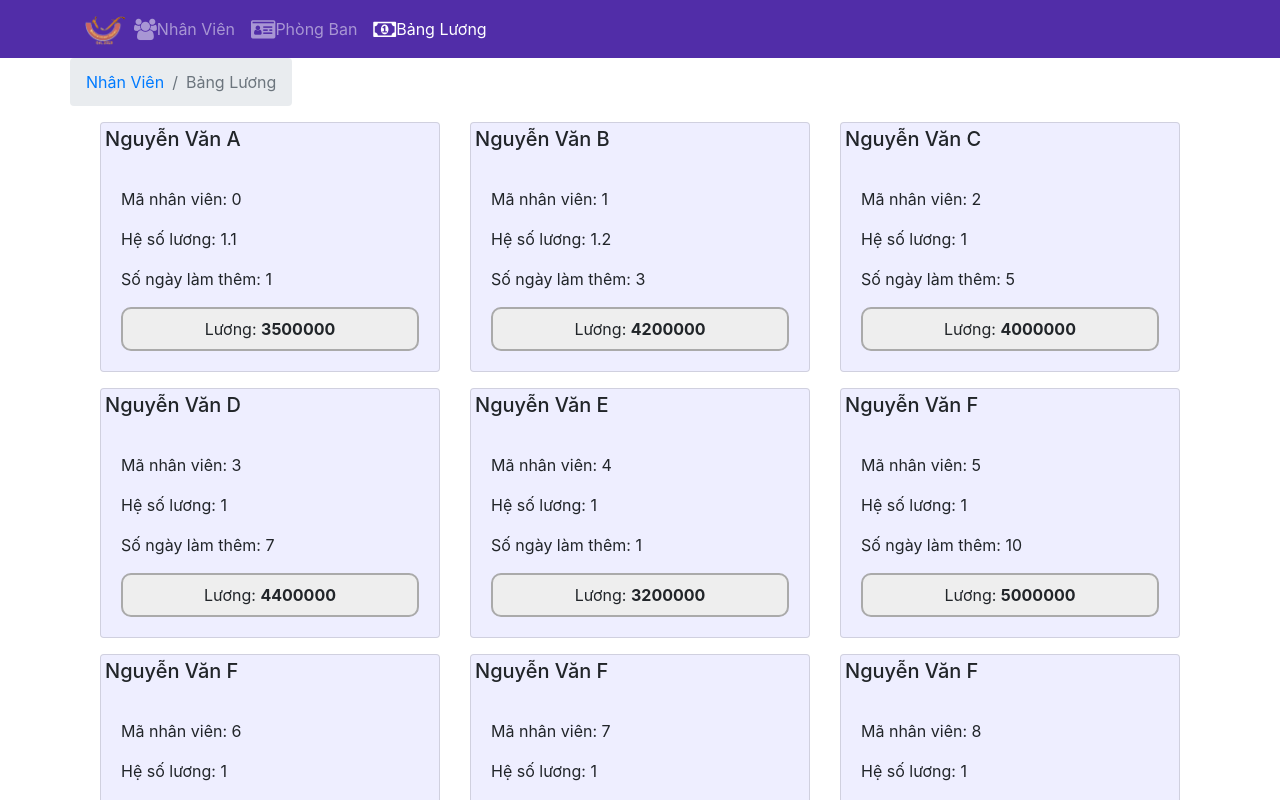
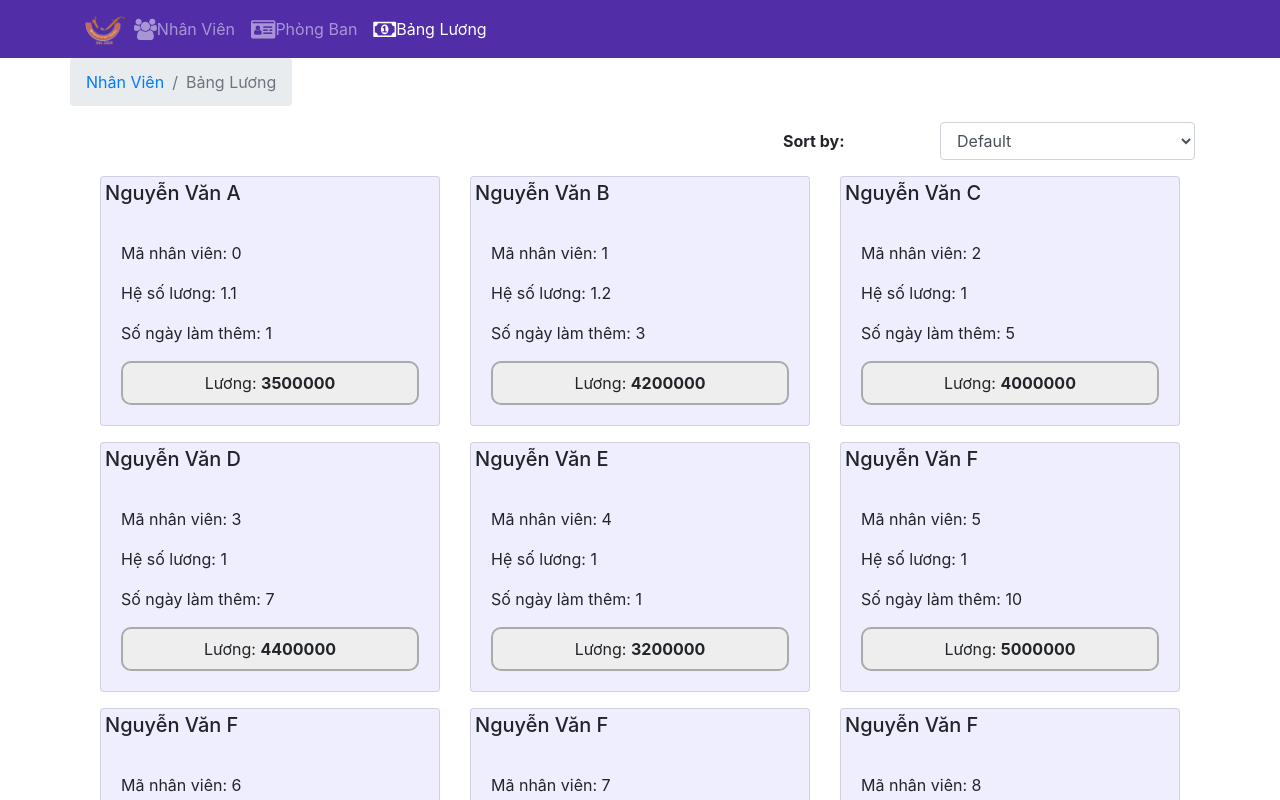
Before and after one commit to dtrungqt/RJS101x_ASM, a React (Create React App) app: page /salary in a window 1280 px wide. Shown: the top 800 px of the page. Built offline with nearby package versions, Linux system fonts and the light colour scheme.

Commit message:
10th add Sort by func ver1

```diff
--- a/src/components/SalaryComponent.js
+++ b/src/components/SalaryComponent.js
@@ -1,4 +1,4 @@
-import React from "react";
+import React, { Component } from "react";
 import {
   Card,
   CardTitle,
@@ -8,6 +8,35 @@ import {
 } from "reactstrap";
 import { Link } from "react-router-dom";
 
+//hàm sắp xếp mảng theo giá trị ID tăng dần
+function ascendingArray(array) {
+  let ascendingArr = array;
+  for (let i = 0; i < ascendingArr.length; i++) {
+    const temp = ascendingArr[i];
+    let j;
+    for (j = i - 1; j >= 0 && ascendingArr[j].id > temp.id; j--) {
+      ascendingArr[j + 1] = ascendingArr[j];
+    }
+    ascendingArr[j + 1] = temp;
+  }
+  return ascendingArr;
+}
+
+//hàm sắp xếp mảng theo giá trị ID tăng dần
+function descendingArray(array) {
+  let ascendingArr = array;
+  for (let i = 0; i < ascendingArr.length; i++) {
+    const temp = ascendingArr[i];
+    let j;
+    for (j = i - 1; j >= 0 && ascendingArr[j].id < temp.id; j--) {
+      ascendingArr[j + 1] = ascendingArr[j];
+    }
+    ascendingArr[j + 1] = temp;
+  }
+  return ascendingArr;
+}
+
+//Component hiển thị thông tin lương mỗi nhân viên
 function RenderSalary({ info }) {
   const salaryList = info.map((staff) => {
     const salary = Math.round(
@@ -40,7 +69,33 @@ function RenderSalary({ info }) {
   );
 }
 
-function Salary({ staffs }) {
+class Salary extends Component {
+  constructor(props) {
+    super(props);
+
+    this.state = {
+      sortMode: "Default",
+    };
+  }
+
+  onSortSelect(selected) {
+    this.setState({ sortMode: selected });
+  }
+
+  render() {
+    const staffsList = this.props.staffs;
+
+    console.log(this.state.sortMode);
+    //chọn giá trị để hiển thị
+    let viewMode;
+    if (this.state.sortMode === "Default") viewMode = staffsList;
+    else if (this.state.sortMode === "Ascending ID")
+      viewMode = ascendingArray(staffsList);
+    else if (this.state.sortMode === "Descending ID")
+      viewMode = descendingArray(staffsList);
+    console.log(typeof staffsList);
+    console.log(staffsList);
+
     return (
       <div className="container">
         <div className="row">
@@ -53,9 +108,35 @@ function Salary({ staffs }) {
           </Breadcrumb>
         </div>
 
-      <RenderSalary info={staffs} />
+        {/* Thanh sắp xếp  */}
+        <div className="row mb-3">
+          <div className="col-md-7"></div>
+          <label
+            htmlFor="input-type"
+            className="col-md-2 col-form-label pl-5 pr-0"
+          >
+            <strong>Sort by:</strong>
+          </label>
+          <div className="col-md-3">
+            <select
+              className="form-control"
+              id="input-type"
+              onChange={() =>
+                this.onSortSelect(document.getElementById("input-type").value)
+              }
+            >
+              <option>Default</option>
+              <option>Ascending ID</option>
+              <option>Descending ID</option>
+            </select>
+          </div>
+        </div>
+
+        {/* Hiển thị thông tin lương  */}
+        <RenderSalary info={viewMode} />
       </div>
     );
   }
+}
 
 export default Salary;
```
Lines whose indentation alone changed are shown as unchanged.
